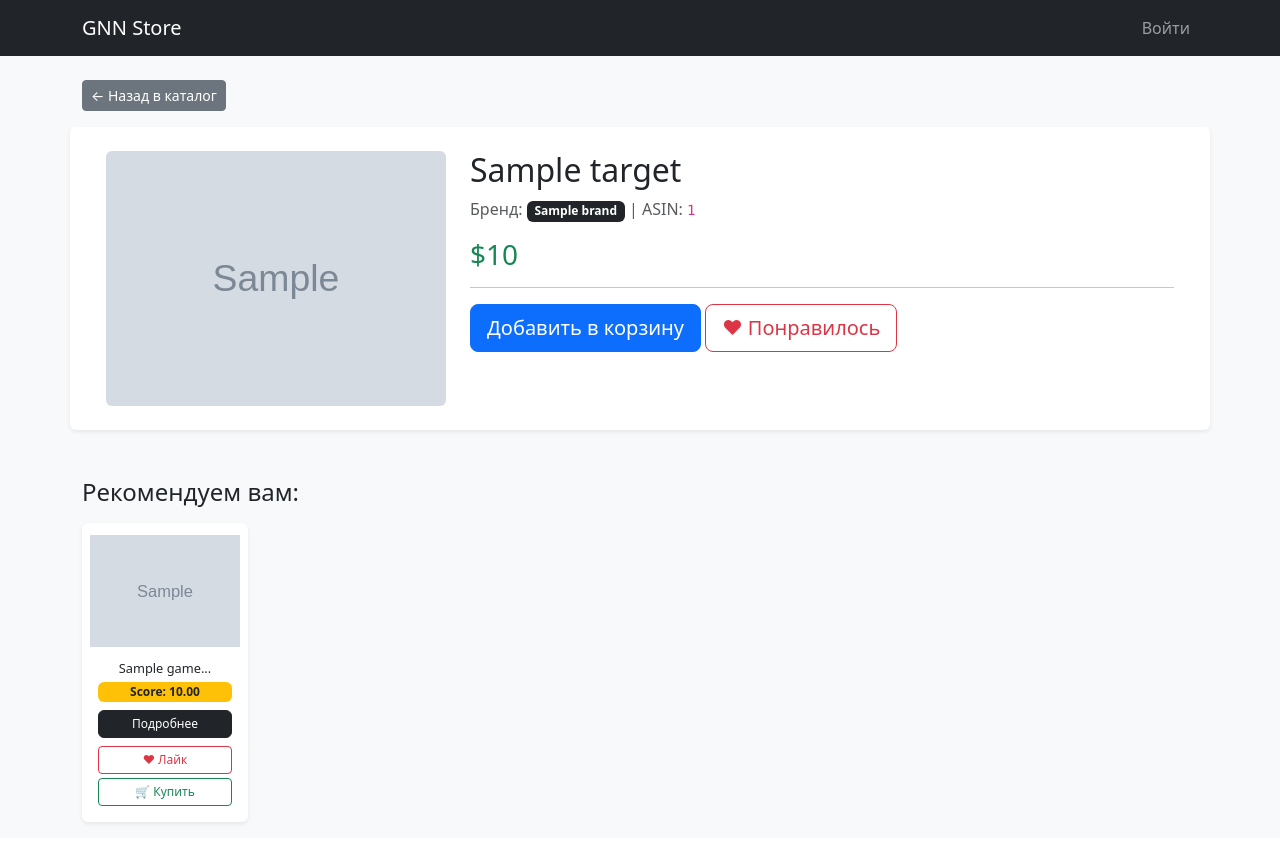
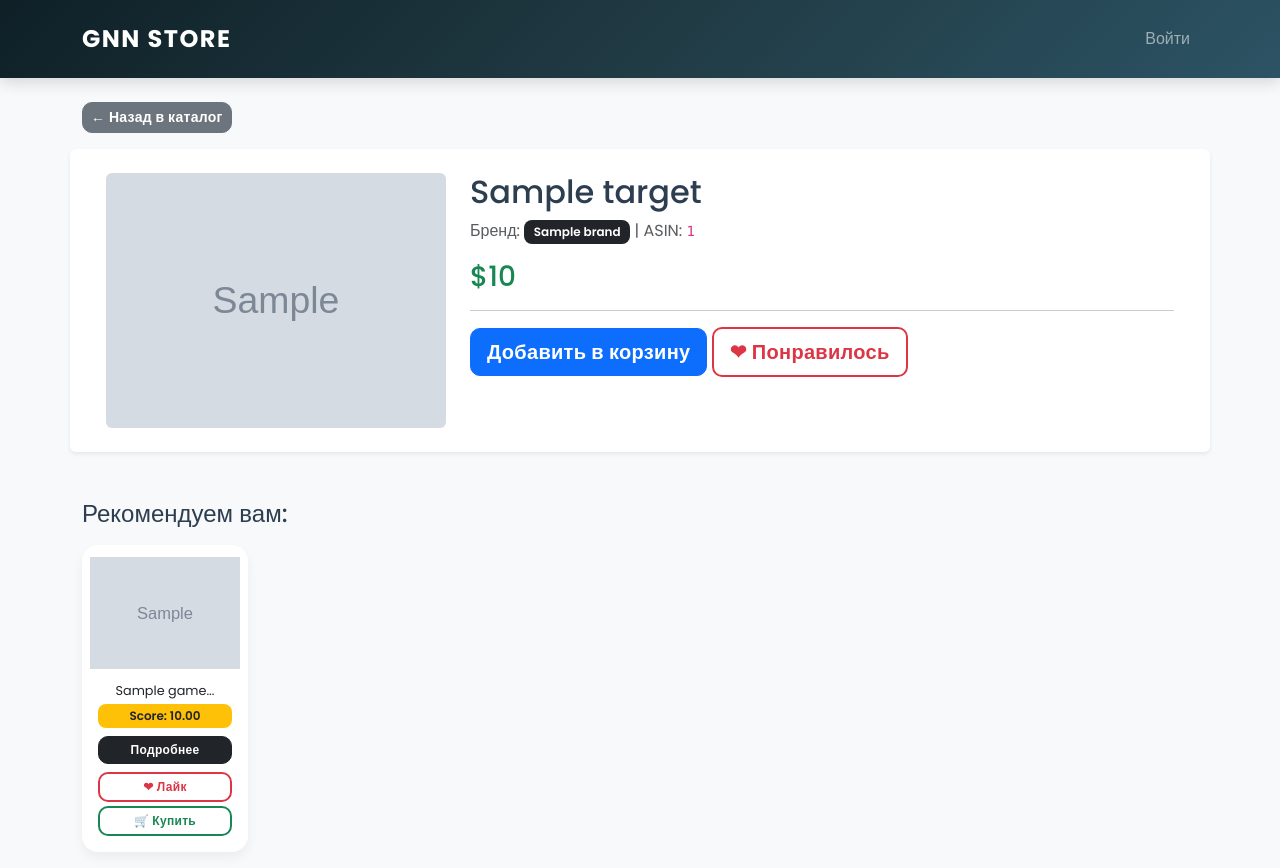
Before and after one commit to Deidarik/diplom_site, a FastAPI app: template templates/item.html in a window 1280 px wide. Before the commit the page ends 825 px from the top, so only its background shows below. Run offline with FastAPI, Linux system fonts and the light colour scheme; the template is opened without the code that fills it: most values are stand-ins (such as "Sample title", 1, 10 or a date in 2020); grey boxes marked "Sample" are stand-in pictures.

Commit message:
almost_final

```diff
--- a/templates/base.html
+++ b/templates/base.html
@@ -2,8 +2,121 @@
 <html lang="ru">
 <head>
     <meta charset="UTF-8">
-    <title>{{ page_title | default("Магазин Игр") }}</title>
+    <title>{{ page_title | default("GNN Store") }}</title>
     <link href="https://cdn.jsdelivr.net/npm/bootstrap@5.3.0/dist/css/bootstrap.min.css" rel="stylesheet">
+
+    <!-- ДОБАВЛЯЕМ КАСТОМНЫЕ СТИЛИ СЮДА -->
+    <style>
+        /* 1. Подключаем современный шрифт */
+        @import url('https://fonts.googleapis.com/css2?family=Poppins:wght@400;500;600;700&display=swap');
+
+        body {
+            font-family: 'Poppins', sans-serif;
+            background-color: #f4f6f9 !important; /* Мягкий светлый фон */
+            color: #2c3e50;
+        }
+
+        /* 2. Шапка сайта (Стильный темный градиент) */
+        .navbar {
+            background: linear-gradient(135deg, #0f2027 0%, #203a43 50%, #2c5364 100%) !important;
+            box-shadow: 0 4px 15px rgba(0,0,0,0.15);
+            padding: 1rem 0;
+        }
+        .navbar-brand {
+            font-weight: 700;
+            letter-spacing: 1.5px;
+            font-size: 1.5rem;
+            text-transform: uppercase;
+        }
+        .nav-link {
+            font-weight: 500;
+            transition: color 0.3s ease;
+        }
+        .nav-link:hover {
+            color: #0dcaf0 !important; /* Неоново-голубой при наведении */
+        }
+
+        /* 3. Карточки товаров (Эффект парения) */
+        .card {
+            border-radius: 16px !important;
+            border: none !important;
+            background: #ffffff;
+            box-shadow: 0 6px 12px rgba(0,0,0,0.05) !important;
+            transition: transform 0.3s cubic-bezier(0.25, 0.8, 0.25, 1), box-shadow 0.3s ease;
+            overflow: hidden; /* Чтобы картинка не вылезала при увеличении */
+        }
+        .card:hover {
+            transform: translateY(-8px);
+            box-shadow: 0 15px 30px rgba(0,0,0,0.12) !important;
+            z-index: 10;
+        }
+
+        /* Анимация картинок при наведении на карточку */
+        .card-img-top {
+            transition: transform 0.4s ease;
+        }
+        .card:hover .card-img-top {
+            transform: scale(1.05);
+        }
+
+        /* 4. Кнопки (Современный вид и отклик) */
+        .btn {
+            border-radius: 10px !important;
+            font-weight: 600;
+            letter-spacing: 0.3px;
+            transition: all 0.2s ease;
+        }
+        .btn:active {
+            transform: scale(0.95); /* Эффект "вдавливания" при клике */
+        }
+
+        /* Стилизация контурных кнопок */
+        .btn-outline-danger { border-width: 2px; }
+        .btn-outline-success { border-width: 2px; }
+        .btn-outline-primary { border-width: 2px; }
+
+        /* 5. Значки (Бейджи цены и статусов) */
+        .badge {
+            border-radius: 8px;
+            padding: 0.5em 0.8em;
+            font-weight: 600;
+        }
+        .text-success.fw-bold {
+            color: #10b981 !important; /* Изумрудный цвет для цены */
+            font-size: 1.1rem;
+        }
+
+        /* 6. Тумблер переключения моделей */
+        .form-switch .form-check-input {
+            width: 3.5em;
+            height: 1.7em;
+            cursor: pointer;
+            box-shadow: inset 0 2px 4px rgba(0,0,0,0.1);
+        }
+        .form-switch .form-check-input:checked {
+            background-color: #6f42c1; /* Фиолетовый цвет активной модели */
+            border-color: #6f42c1;
+        }
+        .form-check-label {
+            font-size: 1.1rem;
+            padding-top: 2px;
+        }
+
+        /* 7. Кастомный скроллбар (как в десктопных приложениях) */
+        ::-webkit-scrollbar {
+            width: 10px;
+        }
+        ::-webkit-scrollbar-track {
+            background: #e9ecef;
+        }
+        ::-webkit-scrollbar-thumb {
+            background: #adb5bd;
+            border-radius: 5px;
+        }
+        ::-webkit-scrollbar-thumb:hover {
+            background: #6c757d;
+        }
+    </style>
 </head>
 <body class="bg-light">
 
--- a/templates/profile.html
+++ b/templates/profile.html
@@ -6,7 +6,7 @@
     <div class="col-md-4 mb-4">
         <div class="card shadow-sm border-0 h-100">
             <div class="card-body text-center d-flex flex-column justify-content-center align-items-center">
-                <img src="https://via.placeholder.com/150" class="rounded-circle mb-3 shadow-sm" alt="Аватар" style="border: 4px solid #fff; outline: 2px solid #0d6efd;">
+               <img src="https://api.dicebear.com/7.x/bottts/svg?seed={{ user.login }}&backgroundColor=0d6efd" class="rounded-circle mb-3 shadow-sm" alt="Аватар" style="width: 150px; height: 150px; border: 4px solid #fff; outline: 2px solid #0d6efd; object-fit: cover; background: #e9ecef;">
                 <h3 class="fw-bold">{{ user.login }}</h3>
                 <p class="text-muted mb-3">ID профиля: <span class="badge bg-secondary">{{ user.userId }}</span></p>
                 <span class="badge bg-primary px-3 py-2" style="font-size: 1rem;">🏆 Gamer Tier 1</span>
```
Also changed, not shown: recommender.py (+18 -7 lines), app_database.db.
